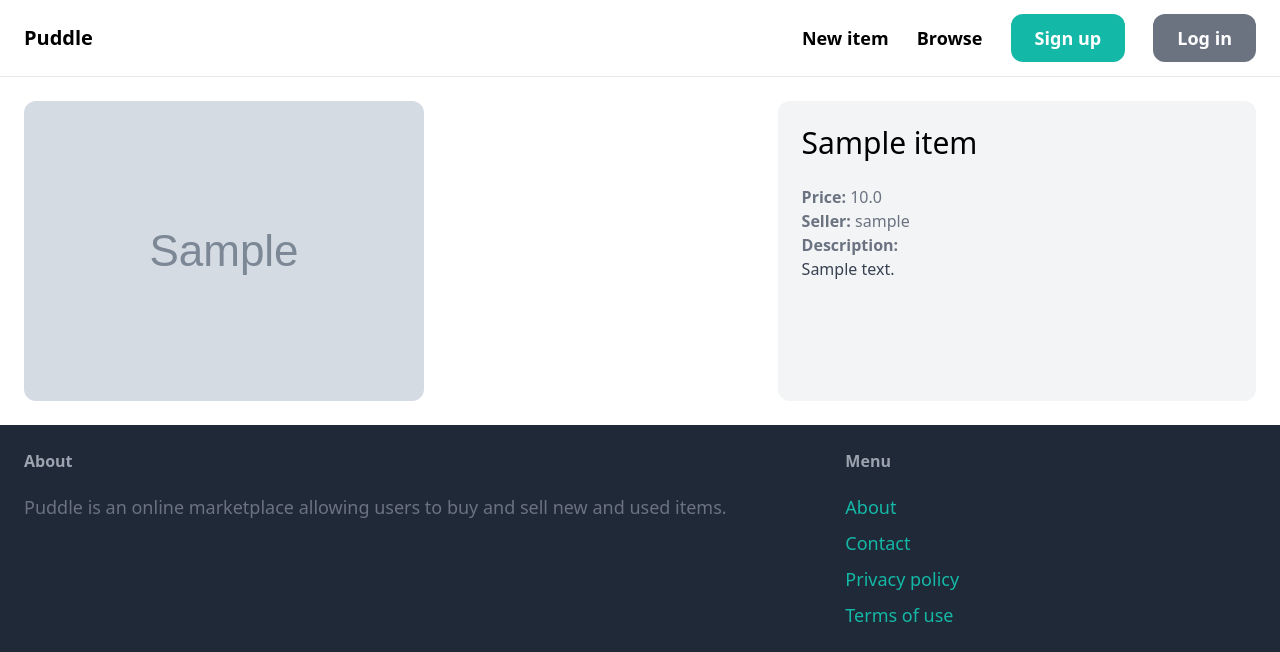
After one commit to ebl138/puddle, a Django app: page /items/1/ in a window 1280 px wide. The commit adds this page. Shown: the top 652 px of the page. Run offline with Django 5.2, Linux system fonts and the light colour scheme; tables that the repository leaves empty hold one stand-in row (values such as "Sample post"); grey boxes marked "Sample" are stand-in pictures; some libraries are stand-ins or nearby versions.

Commit message:
add detail page with information about item

```diff
--- a/puddle/core/templates/core/index.html
+++ b/puddle/core/templates/core/index.html
@@ -9,7 +9,7 @@
     <div class="grid grid-cols-3 gap-3">
         {% for item in items %}
             <div>
-                <a href="#">
+                <a href="{% url 'item:detail' item.id %}">
                     <div>
                         <img src="{{ item.image.url }}" class="rounded-t-xl">
                     </div>
--- /dev/null
+++ b/puddle/item/templates/item/detail.html
@@ -0,0 +1,25 @@
+{% extends 'core/base.html' %}
+
+{% block title %}{{ item.name }}{% endblock %}
+
+{% block content %}
+<div class="grid grid-cols-5 gap-6">
+    <div class="col-span-3 ">
+        <img src="{{ item.image.url }}" class="rounded-xl">
+    </div>
+
+    <div class="col-span-2 p-6 bg-gray-100 rounded-xl">
+        <h1 class="mb-6 text-3xl">{{ item.name }}</h1>
+        <p class="text-gray-500"><strong>Price: </strong>{{ item.price }}</p>
+        <p class="text-gray-500"><strong>Seller: </strong>{{ item.created_by.username }}</p>
+
+        {% if item.description %}
+            <p class="text-gray-700">
+                <strong class="text-gray-500">Description:</strong><br>
+                {{ item.description }}
+            </p>
+        {% endif %}
+
+    </div>
+</div>
+{% endblock %}
--- /dev/null
+++ b/puddle/item/urls.py
@@ -0,0 +1,9 @@
+from django.urls import path
+
+from . import views
+
+app_name = 'item'
+
+urlpatterns = [
+    path('<int:pk>/', views.detail, name='detail'),
+]
--- a/puddle/item/views.py
+++ b/puddle/item/views.py
@@ -1,3 +1,10 @@
-from django.shortcuts import render
+from django.shortcuts import render, get_object_or_404
 
-# Create your views here.
+from .models import Item
+
+def detail(request, pk):
+    item = get_object_or_404(Item, pk=pk)
+
+    return render(request, 'item/detail.html', {
+        'item': item
+    })
--- a/puddle/puddle/urls.py
+++ b/puddle/puddle/urls.py
@@ -1,12 +1,13 @@
 from django.conf import settings
 from django.conf.urls.static import static
 from django.contrib import admin
-from django.urls import path
+from django.urls import path, include
 
 from core.views import index, contact
 
 urlpatterns = [
     path('', index, name='index'),
+    path('items/', include('item.urls')),
     path('contact/', contact, name="contact"),
     path('admin/', admin.site.urls),
 ] + static(settings.MEDIA_URL, document_root=settings.MEDIA_ROOT)
```
